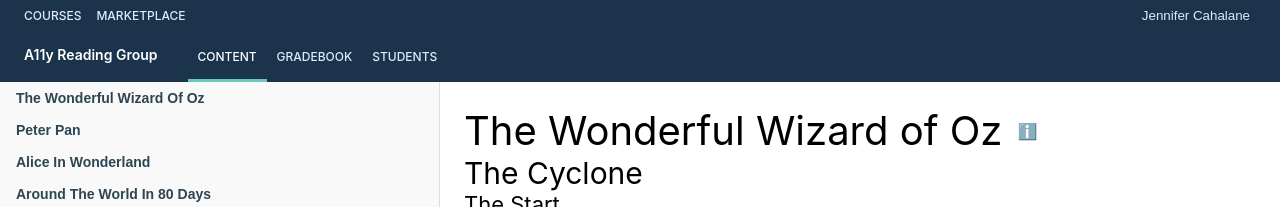
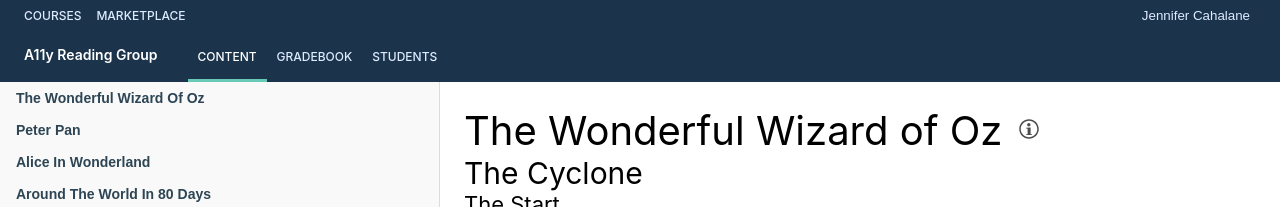
Before and after one commit to imccausl/fe-club-examples, a React (Create React App) app: page / in a window 1280 px wide. Shown: the top 207 px of the page. Built offline with nearby package versions, Linux system fonts and the light colour scheme.

Commit message:
change info icon to svg

```diff
--- a/src/Components/Sidebar/SidebarListItem.js
+++ b/src/Components/Sidebar/SidebarListItem.js
@@ -1,4 +1,4 @@
-import { ButtonWithTooltip } from "../Tooltip";
+import { ButtonWithTooltip, InfoIconTooltip } from '../Tooltip'
 
 export const SidebarListItem = ({ title, openPage, deletePage }) => (
   <li className="Sidebar--item" key={title.substring(10)}>
--- a/src/Components/Tooltip/Tooltip.css
+++ b/src/Components/Tooltip/Tooltip.css
@@ -25,3 +25,11 @@
 .Tooltip--container {
   position: relative;
 }
+
+.Tooltip--button {
+    display: block;
+}
+
+.Tooltip--icon {
+    width: 15%;
+}
--- a/src/Components/Tooltip/index.js
+++ b/src/Components/Tooltip/index.js
@@ -1,6 +1,7 @@
 import React, { useState } from "react";
 
-import "./Tooltip.css";
+import infoIcon from './info_icon.svg'
+import './Tooltip.css'
 
 export const InfoIconTooltip = ({ info, width = "150px" }) => {
   const [isVisible, setIsVisible] = useState(false);
@@ -21,7 +22,7 @@ export const InfoIconTooltip = ({ info, width = "150px" }) => {
         onMouseOver={toggleShowTooltip}
         onMouseLeave={toggleHideTooltip}
       >
-        ℹ️
+        <img className="Tooltip--icon" src={infoIcon} />
       </div>
       {isVisible && (
         <div className="TooltipIcon--content" style={{ width }}>
```
Also changed, not shown: src/Components/Tooltip/info_icon.svg (added).
